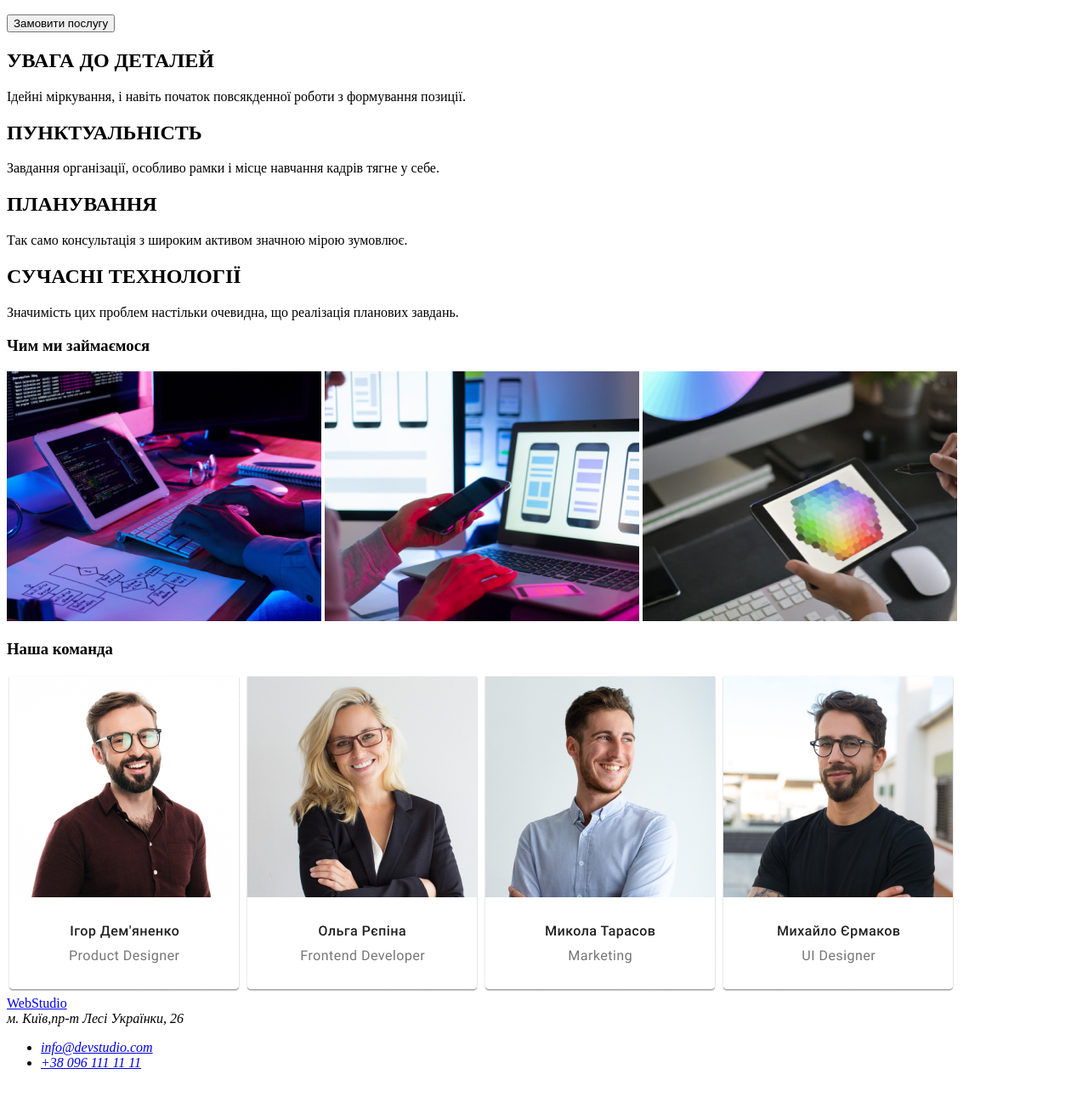
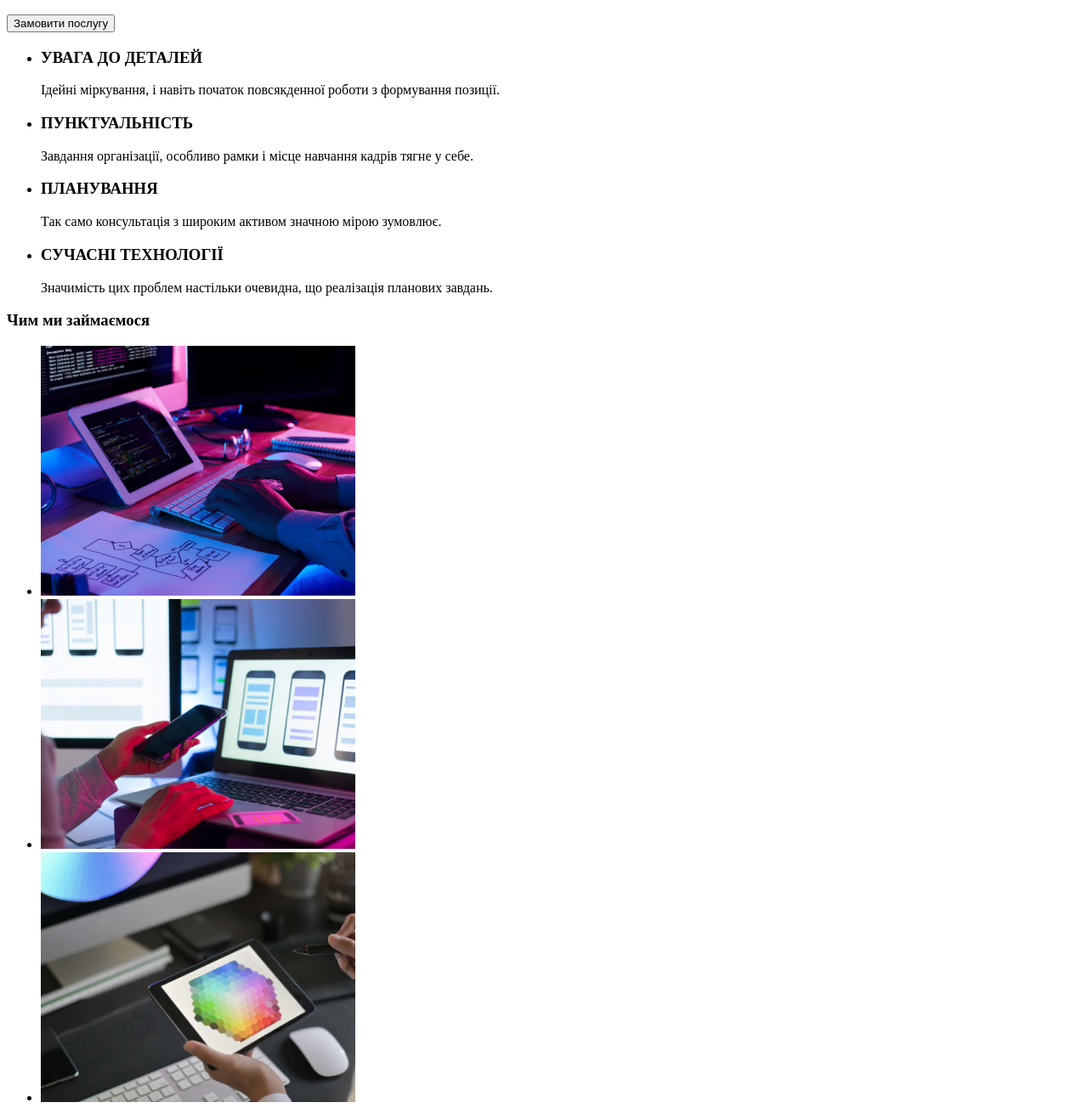
Before and after one commit to LarisaBeskrovna/goit-markup-hw-01, a plain HTML site: page index.html in a window 1280 px wide. Shown: the part 180-1484 px from the top of the page at 85% size. Before the commit the page ends 1456 px from the top, so only its background shows below. Drawn offline with Linux system fonts and the light colour scheme.

Commit message:
Uptdate index html file

```diff
--- a/index.html
+++ b/index.html
@@ -25,28 +25,55 @@
         <button type="button">Замовити послугу</button>
     </section>
     <section>
-      <h2>УВАГА ДО ДЕТАЛЕЙ</h2>
-      <p>Ідейні міркування, і навіть початок повсякденної роботи з формування позиції.</p>
-      <h2>ПУНКТУАЛЬНІСТЬ</h2>
-      <p>Завдання організації, особливо рамки і місце навчання кадрів тягне у себе.</p>
-      <h2>ПЛАНУВАННЯ</h2>
-      <p>Так само консультація з широким активом значною мірою зумовлює.</p>
-      <h2>СУЧАСНІ ТЕХНОЛОГІЇ</h2>
-      <p>Значимість цих проблем настільки очевидна, що реалізація планових завдань.</p>
-
+      <ul>
+        <li>
+          <h3>УВАГА ДО ДЕТАЛЕЙ</h3>
+          <p>Ідейні міркування, і навіть початок повсякденної роботи з формування позиції.</p>
+        </li>
+        <li>
+          <h3>ПУНКТУАЛЬНІСТЬ</h3>
+          <p>Завдання організації, особливо рамки і місце навчання кадрів тягне у себе.</p>
+        </li>
+        <li>
+          <h3>ПЛАНУВАННЯ</h3>
+          <p>Так само консультація з широким активом значною мірою зумовлює.</p>
+        </li>
+        <li>
+          <h3>СУЧАСНІ ТЕХНОЛОГІЇ</h3>
+          <p>Значимість цих проблем настільки очевидна, що реалізація планових завдань.</p>
+        </li>
+      </ul>
     </section>
     <section>
       <h3>Чим ми займаємося</h3>
-      <img src="/images/box1.jpg" alt="Руки на клавіатурі" width="370">
-      <img src="/images/box2.jpg" alt="Телефон у руці" width="370">
-      <img src="/images/box3.jpg" alt="Планшет у руці" width="370">
+      <ul>
+        <li>
+          <img src="./images/box1.jpg" alt="Руки на клавіатурі" width="370">
+        </li>
+        <li>
+          <img src="./images/box2.jpg" alt="Телефон у руці" width="370">
+        </li>
+        <li>
+          <img src="./images/box3.jpg" alt="Планшет у руці" width="370">
+        </li>
+      </ul>
     </section>
     <section>
       <h3>Наша команда</h3>
-      <img src="/images/teamcard1.jpg" alt="Ігор Демяненко Дизайнер продукту" width="276">
-      <img src="/images/teamcard2.jpg" alt="Ольга Репина Розробник інтерфейсу" width="276">
-      <img src="/images/teamcard3.jpg" alt="Микола Тарасов Маркетинг" width="276">
-      <img src="/images/teamcard4.jpg" alt="Михайло Єрмаков Дизайнер інтерфейсу користувача" width="276">
+      <ul>
+        <li>
+          <img src="./images/teamcard1.jpg" alt="чоловік у окулярах" width="276">
+        </li>
+        <li>
+          <img src="./images/teamcard2.jpg" alt="жінка посміхається" width="276">
+        </li>
+        <li>
+          <img src="./images/teamcard3.jpg" alt="чоловік дивиться в бік" width="276">
+        </li>
+        <li>
+          <img src="./images/teamcard4.jpg" alt="чоловік в окулярах і с бородой" width="276">
+        </li>
+      </ul>
     </section>
   </main>
   <footer>
```
